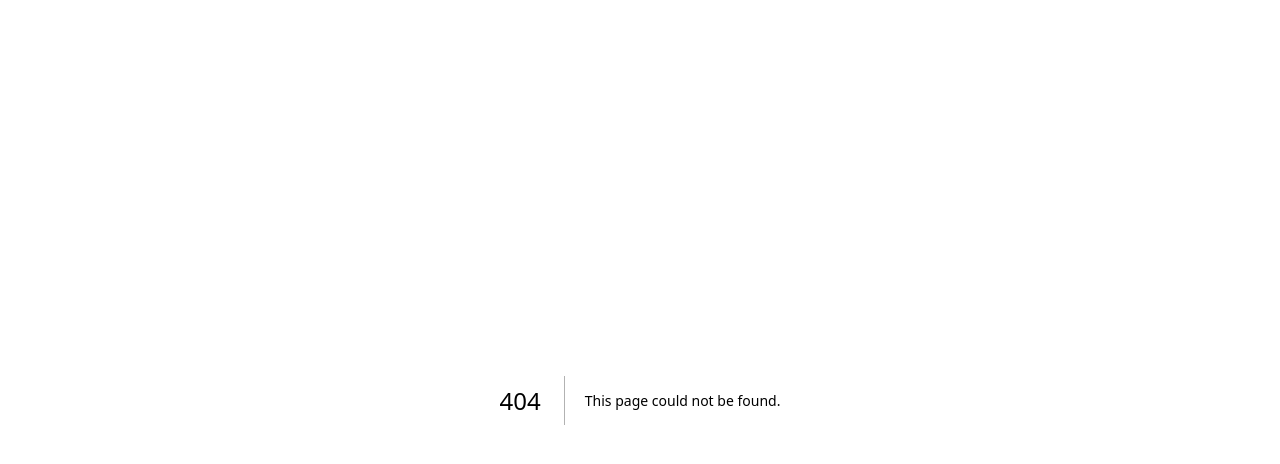
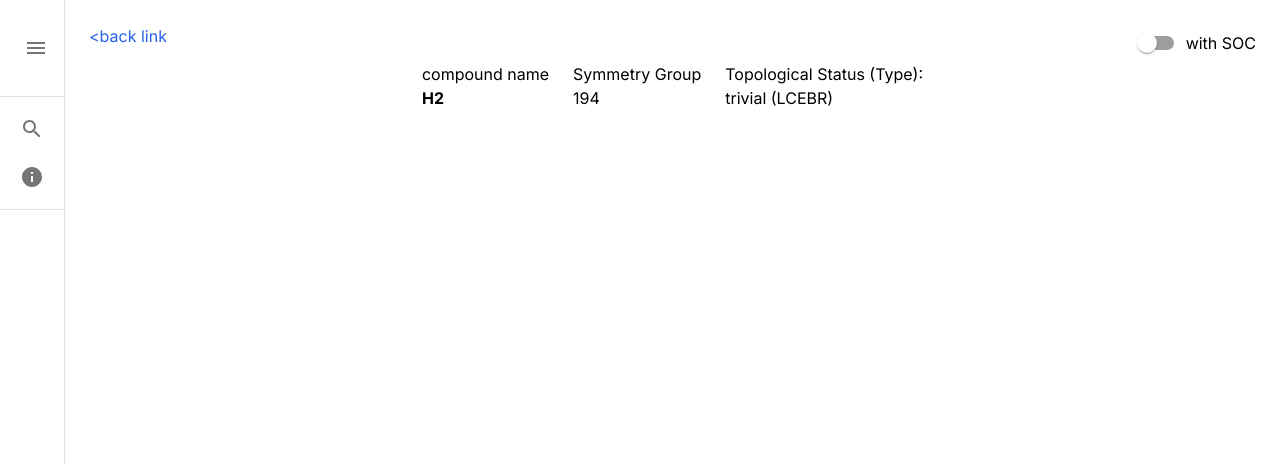
Before and after one commit to biu9/Chiral-Phonon-Material-Database, a Next.js app: page /result/1 in a window 1280 px wide. Before the commit this address had no page. Shown: the top 464 px of the page. Built offline with nearby package versions, Linux system fonts and the light colour scheme.

Commit message:
feat: result page init

```diff
--- a/src/app/page.tsx
+++ b/src/app/page.tsx
@@ -5,6 +5,7 @@ import TextField from '@mui/material/TextField';
 import Checkbox from '@mui/material/Checkbox';
 import ElementTable from "@/components/ElementTable/index";
 import AdvancedOtions from "@/components/AdvancdeOtions";
+import { useRouter } from 'next/navigation';
 import { Dispatch, SetStateAction, useState,useEffect } from 'react';
 import { IElement } from '@/types';
 
@@ -29,6 +30,7 @@ function translate(containElements:IElement[]):string {
 const SearchBar = ({ containElements, setContainElements }:{ containElements:IElement[], setContainElements:Dispatch<SetStateAction<IElement[]>> }) => {
 
     const [containValue, setContainValue] = useState<string>('');
+    const router = useRouter();
 
     useEffect(() => {
         setContainValue(translate(containElements));
@@ -52,6 +54,10 @@ const SearchBar = ({ containElements, setContainElements }:{ containElements:IEl
             }
         }
         setContainElements(tmpArr);
+    }
+
+    const handleSearch = () => {
+        router.push(`/result/1`);
     }
 
     return (
@@ -79,7 +85,7 @@ const SearchBar = ({ containElements, setContainElements }:{ containElements:IEl
                 <TextField variant="outlined" size="small" fullWidth />
             </div>
             <div className="lg:grow-2 w-full bg-blue-600 text-white rounded-md">
-                <Button variant="contained" fullWidth>Search</Button>
+                <Button variant="contained" fullWidth onClick={handleSearch}>Search</Button>
             </div>
         </div>
     )
--- /dev/null
+++ b/src/app/result/[id]/page.tsx
@@ -0,0 +1,50 @@
+'use client'
+import SideBar from "@/components/SideBar"
+import { useRouter } from "next/navigation"
+import Switch from '@mui/material/Switch'
+
+const TopBar = () => {
+
+    const router = useRouter();
+
+    const handleBack = () => {
+        router.back();
+    }
+
+    return (
+        <div className="p-6 w-full flex flex-col">
+            <div className="flex justify-between">
+                <div className="text-blue-600 hover:opacity-80 cursor-pointer" onClick={handleBack}>{'<'}back link</div>
+                <div className="flex items-center">
+                    <Switch />
+                    with SOC
+                </div>
+            </div>
+            <div className="flex justify-center space-x-6">
+                <div>
+                    <div>compound name</div>
+                    <div className="font-bold">H2</div>
+                </div>
+                <div>
+                    <div>Symmetry Group</div>
+                    <div>194</div>
+                </div>
+                <div>
+                    <div>Topological Status (Type):</div>
+                    <div>trivial (LCEBR)</div>
+                </div>
+            </div>
+        </div>
+    )
+}
+
+export default function Result({ params }:{ params: { id: string } }) {
+    return (
+        <div className="flex">
+            <SideBar />
+            <div className="flex w-full flex-col">
+                <TopBar />
+            </div>
+        </div>
+    )
+}
--- a/src/app/result/page.tsx
+++ /dev/null
@@ -1,47 +0,0 @@
-import SideBar from "@/components/SideBar";
-import Button from '@mui/material/Button';
-import TextField from '@mui/material/TextField';
-import Checkbox from '@mui/material/Checkbox';
-
-const SearchBar = () => {
-    return (
-        <div className="p-6 w-full flex justify-between space-x-12 items-end">
-            <div className="grow-3">
-                <div className="flex justify-between">
-                    <div>Compound Contains</div>
-                    <div className="flex items-center">
-                        <div>Only these elements</div>
-                        <Checkbox />
-                    </div>
-                </div>
-                <TextField variant="outlined" size="small" fullWidth />
-            </div>
-            <div className="grow-2">
-                <div className="flex justify-between">
-                    Exclude
-                </div>
-                <TextField variant="outlined" size="small" fullWidth />
-            </div>
-            <div className="grow-2">
-                <div className="flex justify-between">
-                    Exclude
-                </div>
-                <TextField variant="outlined" size="small" fullWidth />
-            </div>
-            <div className="grow-2 bg-blue-600 text-white rounded-md">
-                <Button variant="contained" fullWidth>Search</Button>
-            </div>
-        </div>
-    )
-}
-
-export default function Result() {
-    return (
-        <div className="flex">
-            <SideBar />
-            <div className="flex w-full">
-                <SearchBar />
-            </div>
-        </div>
-    )
-}
```
